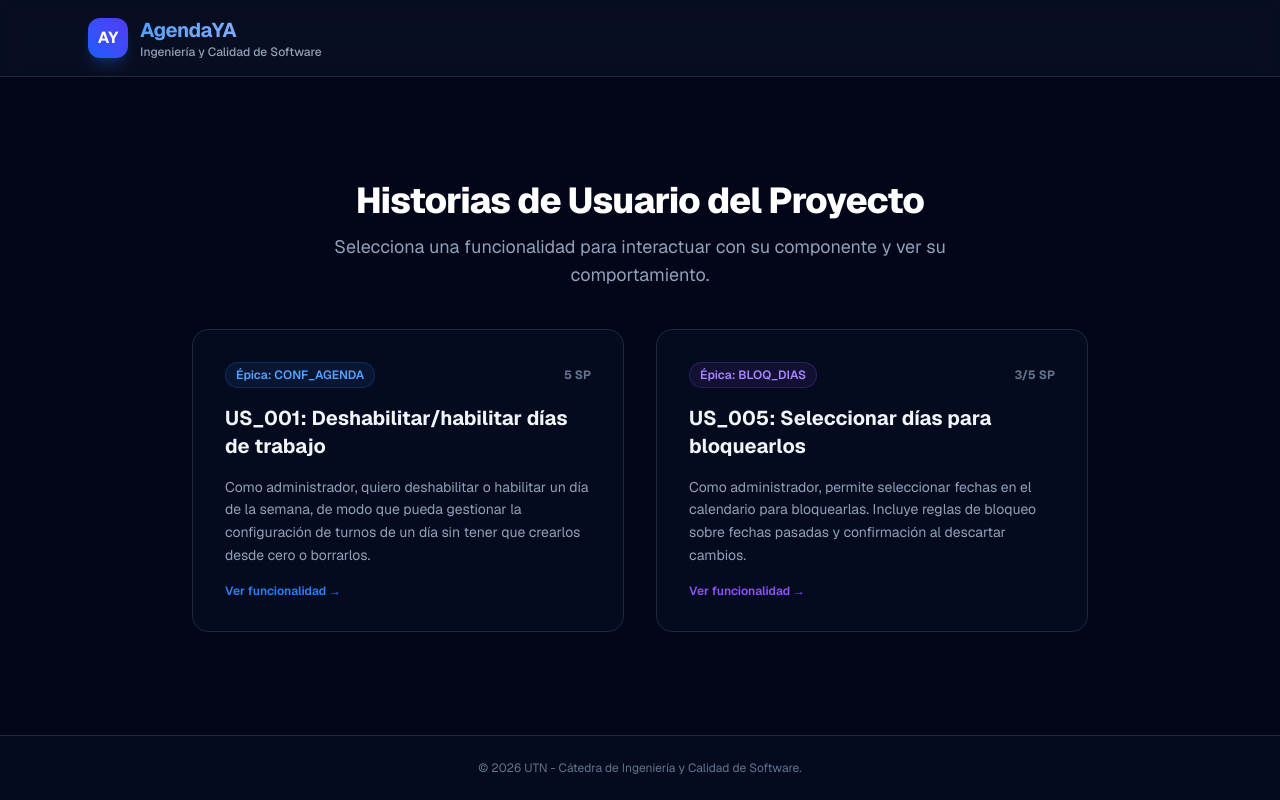
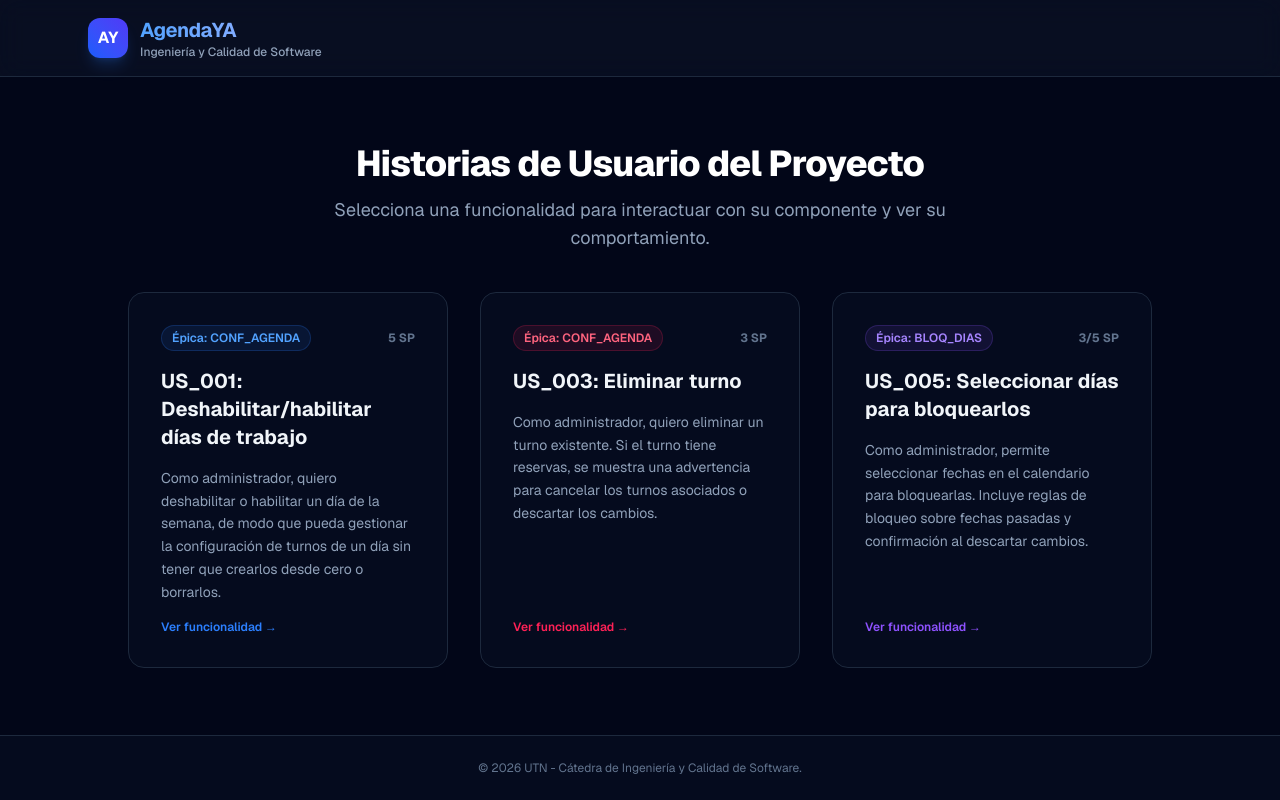
Before and after one commit to MaxiFran48/agenda-ya, a Next.js app: page / in a window 1280 px wide. Built offline with nearby package versions, Linux system fonts and the light colour scheme.

Commit message:
Se agrego la US003 a la pantalla de inicio

```diff
--- a/app/page.tsx
+++ b/app/page.tsx
@@ -2,10 +2,11 @@
 
 import React, { useState } from 'react';
 import ConfiguracionSemanal from '../components/US_001_configuracionSemanal';
+import EliminarTurno from '../components/US_003_eliminarTurno';
 import CalendarioAdmin from '../components/US_005_calendarioAdmin';
 
 export default function Home() {
-  const [selectedUs, setSelectedUs] = useState<'us001' | 'us005' | null>(null);
+  const [selectedUs, setSelectedUs] = useState<'us001' | 'us003' | 'us005' | null>(null);
 
   return (
     <div className="min-h-screen bg-slate-950 text-slate-100 font-sans flex flex-col">
@@ -51,7 +52,7 @@ export default function Home() {
               </p>
             </div>
 
-            <div className="grid md:grid-cols-2 gap-8 max-w-4xl mx-auto w-full">
+            <div className="grid md:grid-cols-2 lg:grid-cols-3 gap-8 max-w-5xl mx-auto w-full">
               {/* Recuadro US_001 */}
               <button
                 onClick={() => setSelectedUs('us001')}
@@ -72,6 +73,30 @@ export default function Home() {
                   Como administrador, quiero deshabilitar o habilitar un día de la semana, de modo que pueda gestionar la configuración de turnos de un día sin tener que crearlos desde cero o borrarlos.
                 </p>
                 <span className="mt-auto text-xs font-semibold text-blue-500 group-hover:text-blue-400 flex items-center gap-1.5">
+                  Ver funcionalidad &rarr;
+                </span>
+              </button>
+
+              {/* Recuadro US_003 */}
+              <button
+                onClick={() => setSelectedUs('us003')}
+                className="group text-left p-8 rounded-2xl border border-slate-800 bg-slate-900/30 hover:bg-slate-900/60 hover:border-rose-500/50 hover:shadow-xl hover:shadow-rose-500/5 transition-all duration-300 flex flex-col gap-4 focus:outline-none focus:ring-2 focus:ring-rose-500/50"
+              >
+                <div className="flex items-center justify-between w-full">
+                  <span className="px-2.5 py-1 rounded-full text-xs font-semibold bg-rose-500/10 text-rose-400 border border-rose-500/20">
+                    Épica: CONF_AGENDA
+                  </span>
+                  <span className="text-xs font-bold text-slate-500 group-hover:text-rose-400 transition-colors">
+                    3 SP
+                  </span>
+                </div>
+                <h3 className="text-xl font-bold text-slate-100 group-hover:text-rose-400 transition-colors">
+                  US_003: Eliminar turno
+                </h3>
+                <p className="text-sm text-slate-400 leading-relaxed">
+                  Como administrador, quiero eliminar un turno existente. Si el turno tiene reservas, se muestra una advertencia para cancelar los turnos asociados o descartar los cambios.
+                </p>
+                <span className="mt-auto text-xs font-semibold text-rose-500 group-hover:text-rose-400 flex items-center gap-1.5">
                   Ver funcionalidad &rarr;
                 </span>
               </button>
@@ -115,6 +140,13 @@ export default function Home() {
             <div className="w-full bg-slate-900/40 p-8 rounded-2xl border border-slate-800 backdrop-blur-sm shadow-lg">
               {selectedUs === 'us001' ? (
                 <ConfiguracionSemanal />
+              ) : selectedUs === 'us003' ? (
+                <div className="flex justify-center w-full">
+                  <div className="text-slate-800 p-6 bg-white rounded-lg shadow-md w-full max-w-sm">
+                    <h3 className="text-lg font-bold text-slate-900 mb-4 text-center">Eliminar Turno</h3>
+                    <EliminarTurno turnoInicial={{ id: '1', horario: '09:00 - 10:00', tieneReservas: true }} />
+                  </div>
+                </div>
               ) : (
                 <div className="flex justify-center w-full">
                   <div className="text-slate-800 p-6 bg-white rounded-lg shadow-md w-full max-w-sm">
```
